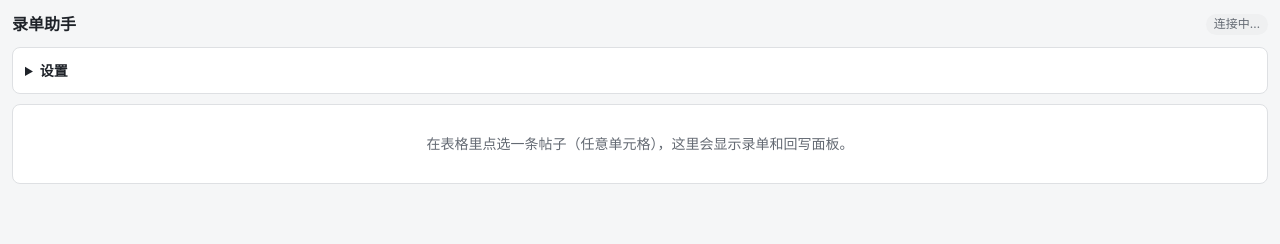
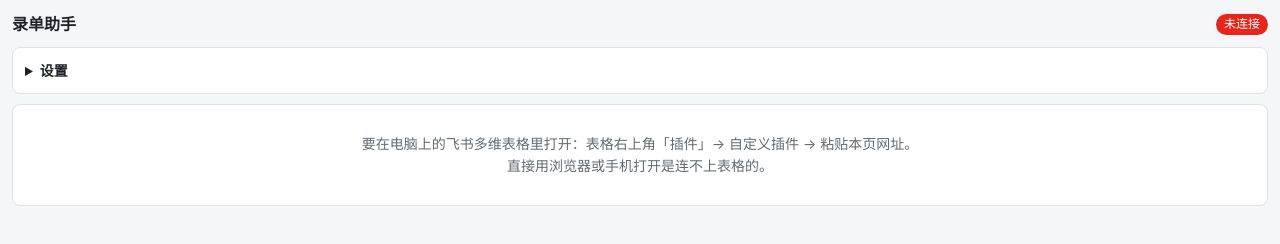
Before and after one commit to ziheng-work/qingbo-helper, a plain HTML site: page index.html in a window 1280 px wide. Drawn offline with Linux system fonts and the light colour scheme.

Commit message:
Add files via upload

```diff
--- a/index.html
+++ b/index.html
@@ -261,6 +261,9 @@ document.body.insertAdjacentHTML('beforeend',`<datalist id="ml">${MODELS.map(m=>
 
 (async()=>{
   if(!bitable){$('conn').textContent='SDK 没加载';$('conn').className='chip r';return}
+  const notInBase=()=>{if($('conn').textContent!=='连接中…')return;$('conn').textContent='未连接';$('conn').className='chip r';$('main').innerHTML='<div class="card empty">要在电脑上的飞书多维表格里打开：表格右上角「插件」→ 自定义插件 → 粘贴本页网址。<br>直接用浏览器或手机打开是连不上表格的。</div>'};
+  if(window.top===window){notInBase();return}
+  setTimeout(notInBase,6000);
   try{
     try{const th=await bitable.bridge.getTheme();document.body.classList.toggle('dark',th==='DARK');bitable.bridge.onThemeChange(ev=>document.body.classList.toggle('dark',ev.data.theme==='DARK'))}catch(e){}
     await loadFields();
```
